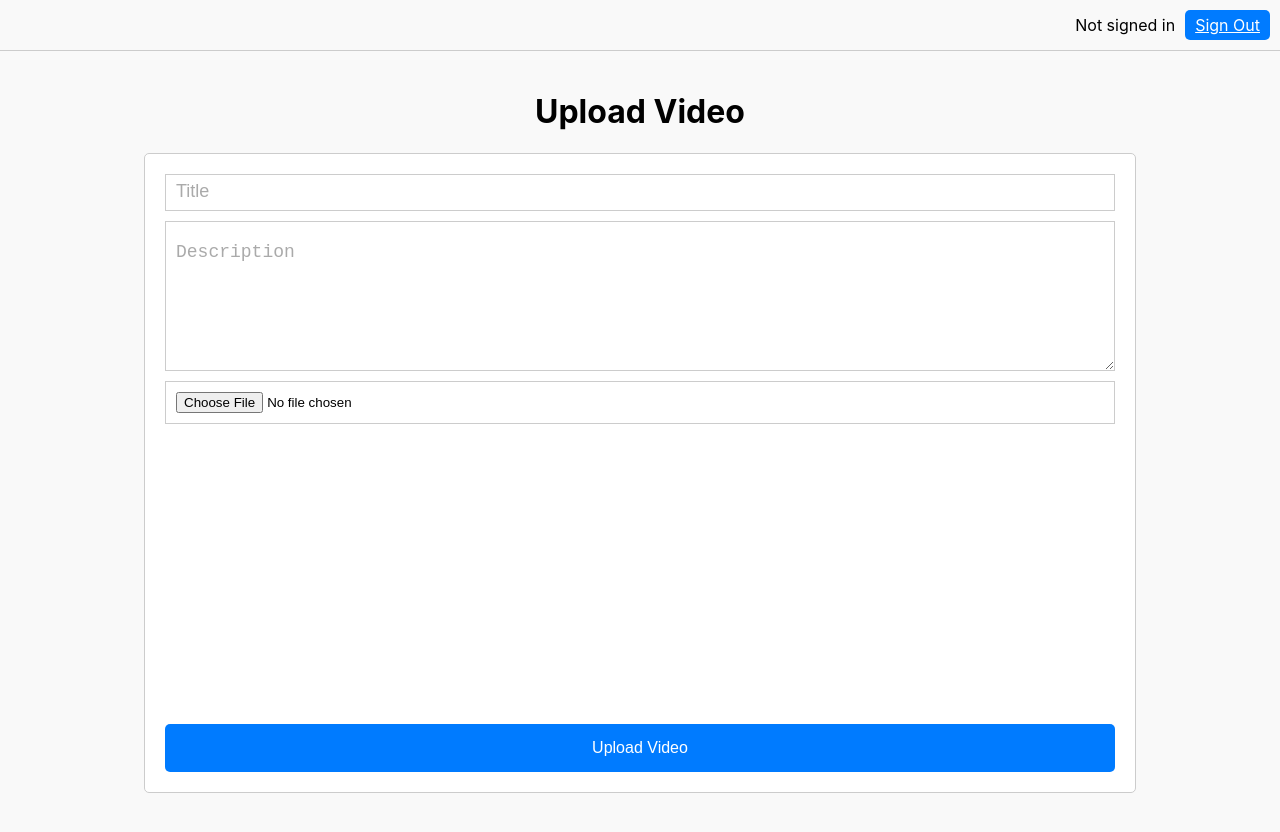
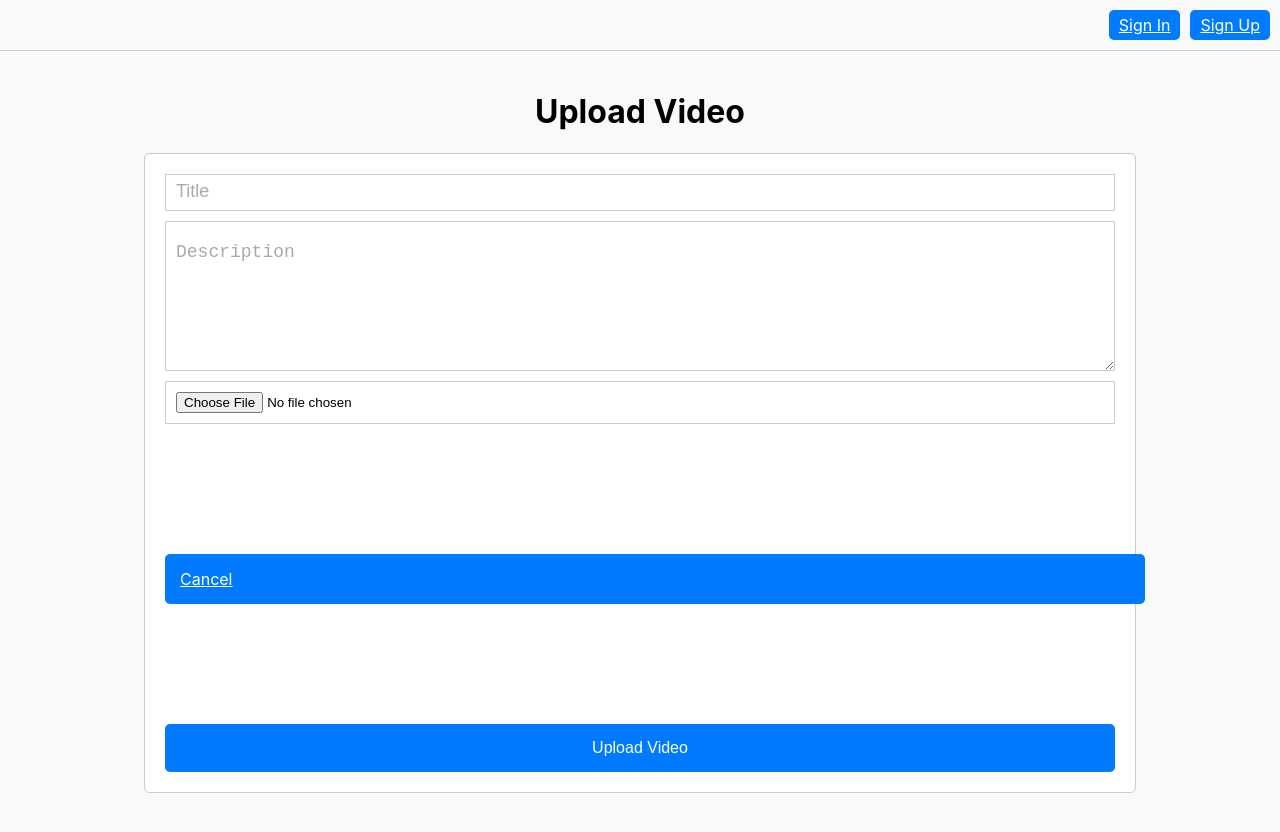
Before and after one commit to maxshabs/project_web, a React (Create React App) app: page /upload-video in a window 1280 px wide. Shown: the top 832 px of the page. Built offline with nearby package versions, Linux system fonts and the light colour scheme.

Commit message:
all transitions working

```diff
--- a/src/ManageRoutes.js
+++ b/src/ManageRoutes.js
@@ -6,6 +6,7 @@ import SignIn from './sign_in/SignIn';
 import UploadVideo from './upload_video/UploadVideo';
 import MainPage from './main_page/MainPage';
 import LoggedInHeader from './logged_in_header/LoggedInHeader';
+
 
 const ManageRoutes = () => {
   const [users, setUsers] = useState([]);
@@ -31,7 +32,7 @@ const ManageRoutes = () => {
         path="/main"
         element={
           <>
-            <LoggedInHeader displayName={loggedInUser ? loggedInUser.displayName : null} profilePicture={loggedInUser ? loggedInUser.profilePicture : null} />
+            <LoggedInHeader loggedInUser={loggedInUser} />
             <MainPage />
           </>
         }
@@ -39,13 +40,13 @@ const ManageRoutes = () => {
       <Route
         path="/upload-video"
         element={
-          <>
-            <LoggedInHeader displayName={loggedInUser ? loggedInUser.displayName : null} profilePicture={loggedInUser ? loggedInUser.profilePicture : null} />
-            <UploadVideo />
-          </>
+            <>
+              <LoggedInHeader loggedInUser={loggedInUser} />
+              <UploadVideo />
+            </>
         }
       />
-      <Route path="/" element={<Navigate to="/sign-up" />} />
+      <Route path="/" element={<Navigate to="/main" />} />
     </Routes>
   );
 };
--- a/src/logged_in_header/LoggedInHeader.js
+++ b/src/logged_in_header/LoggedInHeader.js
@@ -3,13 +3,21 @@ import React from 'react';
 import { Link } from 'react-router-dom';
 import styles from './LoggedInHeader.module.css';
 
-const LoggedInHeader = ({ displayName, profilePicture }) => {
+const LoggedInHeader = ({ loggedInUser }) => {
 
   return (
     <header className={styles.loggedInHeader}>
-      {profilePicture && <img src={profilePicture} alt="Profile" className={styles.profilePicture} />}
-      {displayName ? <span>Welcome, {displayName}!</span> : <span>Not signed in</span>}
-      <Link to={"/sign-in"} className={styles.signOutButton}>Sign Out</Link>
+      {loggedInUser ?
+      <>
+      <Link to={"/upload-video"} className={styles.button}> Upload Video</Link>
+      <img src={loggedInUser.profilePicture} alt="Profile" className={styles.profilePicture} />
+      <span>Welcome, {loggedInUser.displayName}!</span>
+      <Link to={"/sign-in"} className={styles.button}>Sign Out </Link>
+      </>:
+      <>
+      <Link to={"/sign-in"} className={styles.button}>Sign In </Link>
+      <Link to={"/sign-up"} className={styles.button}>Sign Up </Link>
+      </>  }
     </header>
   );
 };
--- a/src/logged_in_header/LoggedInHeader.module.css
+++ b/src/logged_in_header/LoggedInHeader.module.css
@@ -22,7 +22,7 @@
   margin-right: 10px;
 }
 
-.signOutButton {
+.button {
   margin-left: 10px;
   padding: 5px 10px;
   background-color: #007bff;
@@ -32,6 +32,6 @@
   cursor: pointer;
 }
 
-.signOutButton:hover {
+.button:hover {
   background-color: #0056b3;
 }
--- a/src/main_page/MainPage.js
+++ b/src/main_page/MainPage.js
@@ -1,14 +1,10 @@
 // src/main_page/MainPage.js
 import React from 'react';
-import { Link } from 'react-router-dom';
 
 const MainPage = () => {
   return (
     <div>
       <h1>Main Page</h1>
-      <Link to="/sign-in">Sign In</Link>
-      <Link to="/sign-up">Sign Up</Link>
-      <Link to="/upload-video">Upload Video</Link>
     </div>
   );
 };
--- a/src/upload_video/UploadVideo.js
+++ b/src/upload_video/UploadVideo.js
@@ -1,8 +1,12 @@
 // src/upload_video/UploadVideo.js
 import React from "react";
 import styles from "./UploadVideo.module.css";
+import { Link } from "react-router-dom";
+
 
 const UploadVideo = () => {
+
+
   return (
     <div className={styles.container}>
       <h1 className={styles.title}>Upload Video</h1>
@@ -12,6 +16,7 @@ const UploadVideo = () => {
           <textarea id="description" name="description" className={`${styles.input} ${styles.descriptionInput}`} placeholder="Description" required />
           <input type="file" id="video" name="video" className={styles.input} required />
         </div>
+        <Link to="/main" className={styles.button}>Cancel</Link>
         <button type="submit" className={styles.button}>Upload Video</button>
       </form>
     </div>
```
